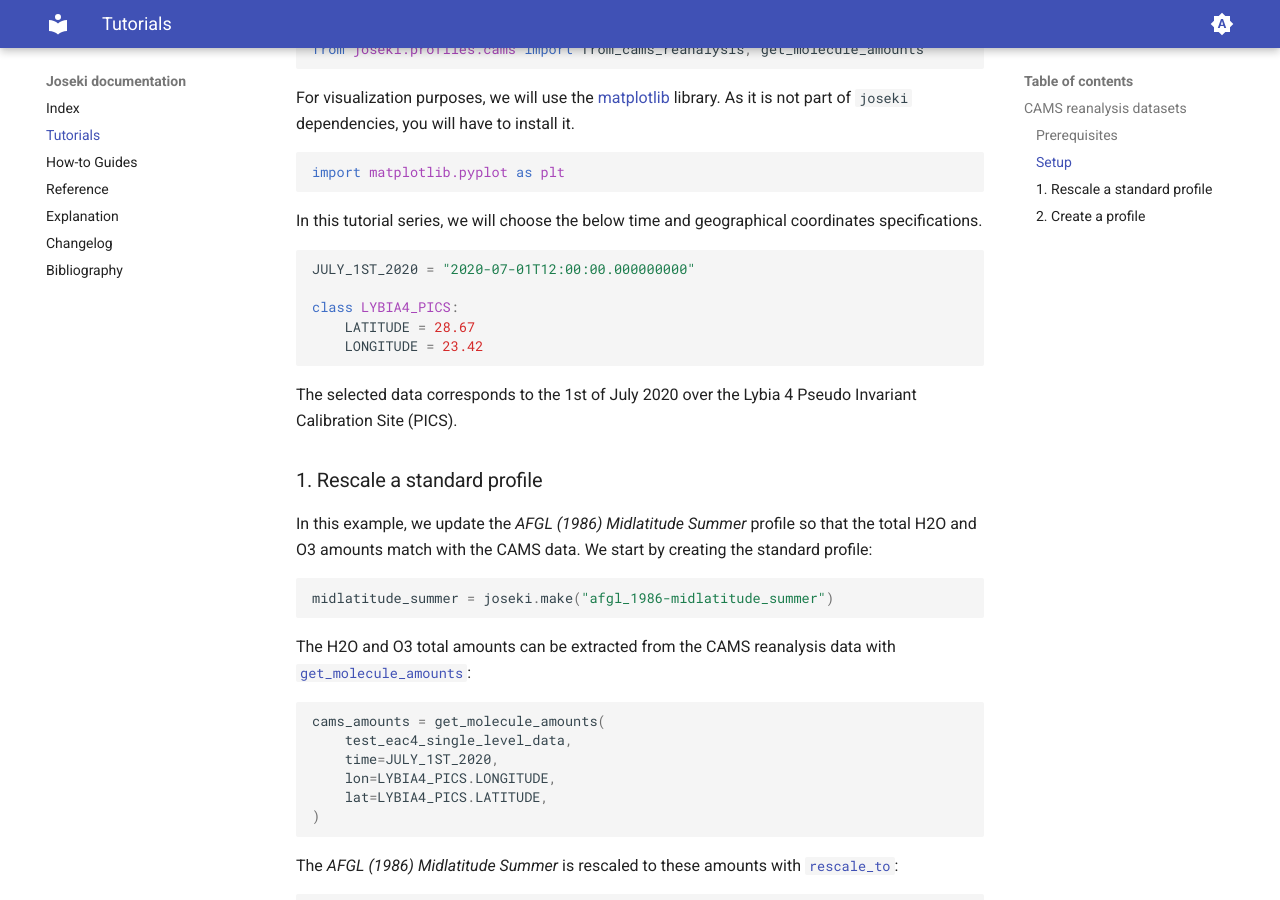
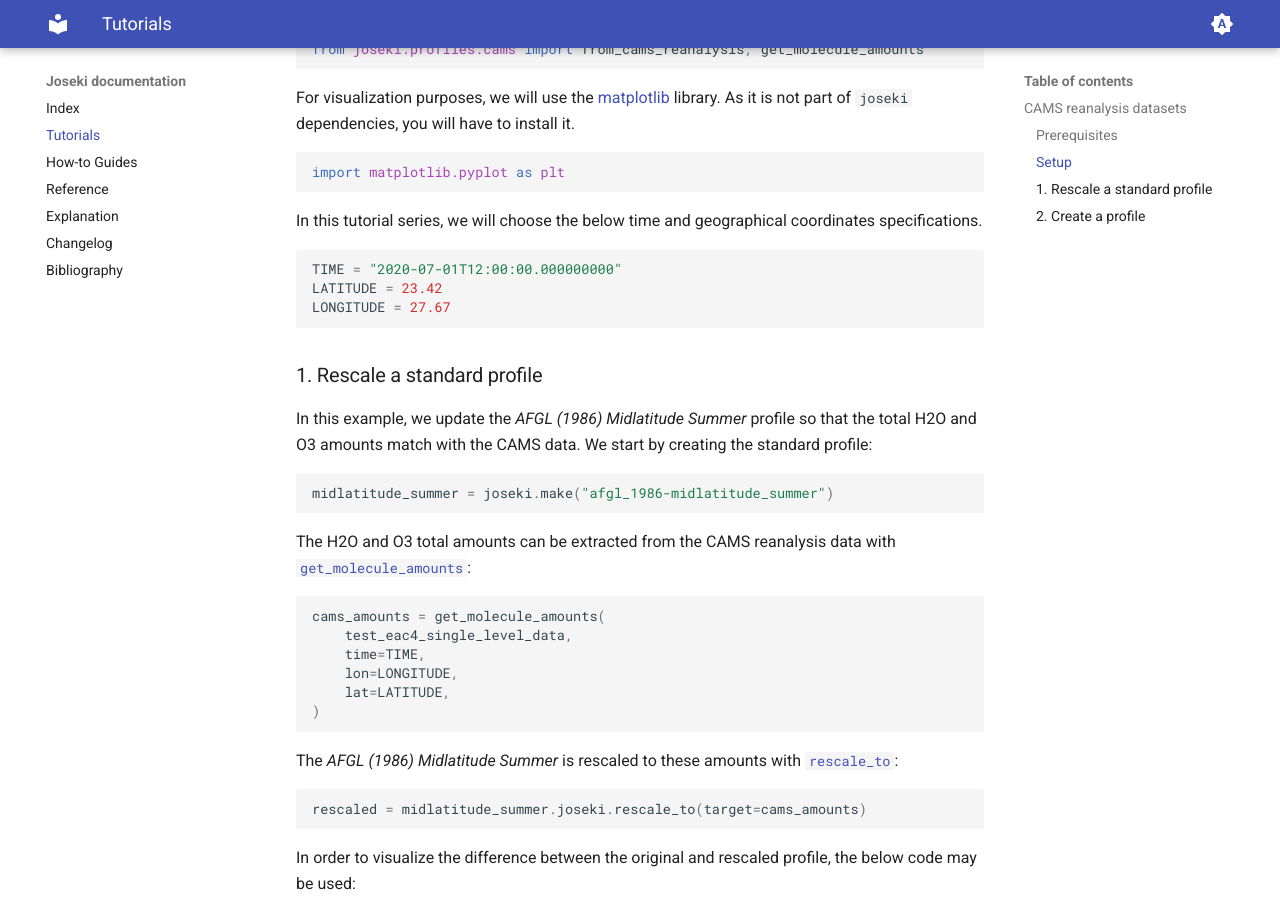
Before and after one commit to rayference/joseki, an MkDocs documentation site: the page built from docs/tutorials.md, in a window 1280 px wide and 900 px high, scrolled down 999 px. Built offline with MkDocs 1.6.1 and Material for MkDocs 9.7.7, drawn with Linux system fonts in a browser that asks for light colours; the version menu is left out; some of the changed text lies outside the part shown.

````diff
--- a/docs/tutorials.md
+++ b/docs/tutorials.md
@@ -60,14 +60,10 @@
 
 
 ```python
-JULY_1ST_2020 = "2020-07-01T12:00:00.000000000"
-
-class LYBIA4_PICS:
-    LATITUDE = 28.67
-    LONGITUDE = 23.42
+TIME = "2020-07-01T12:00:00.000000000"
+LATITUDE = 23.42
+LONGITUDE = 27.67
 ```
-
-The selected data corresponds to the 1st of July 2020 over the Lybia 4 Pseudo Invariant Calibration Site (PICS).
 
 ### 1. Rescale a standard profile
 
@@ -85,9 +81,9 @@
 ```python
 cams_amounts = get_molecule_amounts(
     test_eac4_single_level_data,
-    time=JULY_1ST_2020,
-    lon=LYBIA4_PICS.LONGITUDE,
-    lat=LYBIA4_PICS.LATITUDE,
+    time=TIME,
+    lon=LONGITUDE,
+    lat=LATITUDE,
 )
 ```
 
@@ -159,9 +155,9 @@
 ```python
 ds = from_cams_reanalysis(
     data=test_eac4_multi_level_data,
-    time=JULY_1ST_2020,
-    lon=LYBIA4_PICS.LONGITUDE,
-    lat=LYBIA4_PICS.LATITUDE,
+    time=TIME,
+    lon=LONGITUDE,
+    lat=LATITUDE,
     identifier="EAC4",
 )
 ```
````
Also changed, not shown: docs/changelog.md (+3 -0 lines), docs/tutorials.ipynb, 2 other files.
